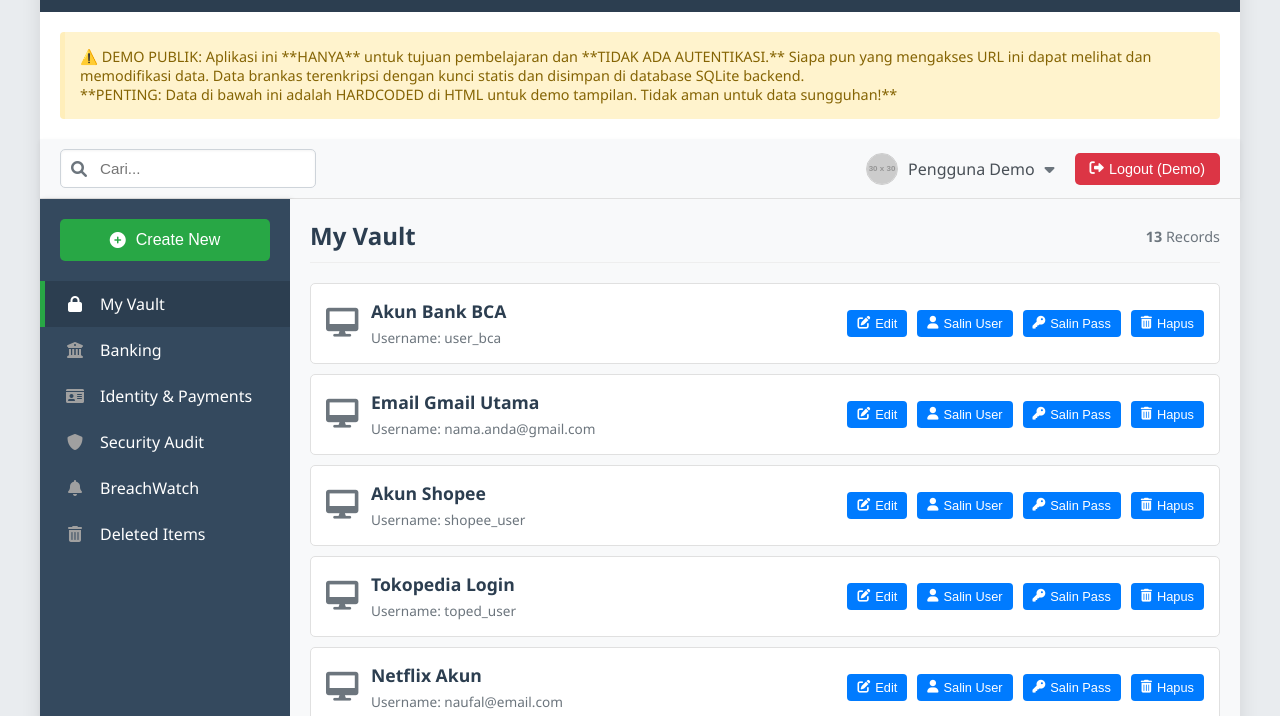
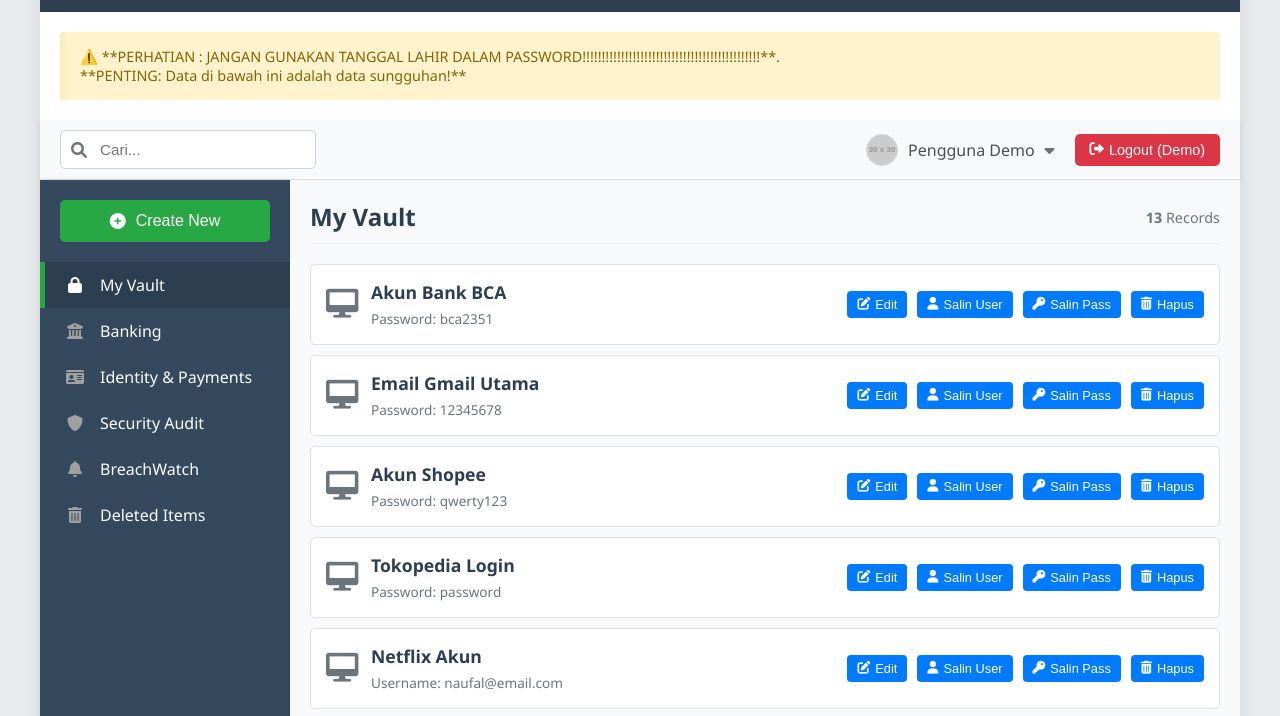
Before and after one commit to NaufalAkbar04/pusdatik, a plain HTML site: page index.html in a window 1280 px wide. Shown: the part 82-798 px from the top of the page. Drawn offline with Linux system fonts and the light colour scheme; placeholder pictures from the web are drawn by us.

Commit message:
Update index.html

```diff
--- a/index.html
+++ b/index.html
@@ -3,7 +3,7 @@
 <head>
     <meta charset="UTF-8">
     <meta name="viewport" content="width=device-width, initial-scale=1.0">
-    <title>SATRIA - Manajemen Kata Sandi (Demo Pro)</title>
+    <title>SATRIA - Manajemen Sandi Loe!</title>
     <link rel="stylesheet" href="style.css">
     <link rel="stylesheet" href="https://cdnjs.cloudflare.com/ajax/libs/font-awesome/6.0.0-beta3/css/all.min.css">
 </head>
@@ -14,10 +14,9 @@
             <h1>SATRIA</h1>
         </div>
         <p class="warning">
-            ⚠️ DEMO PUBLIK: Aplikasi ini **HANYA** untuk tujuan pembelajaran dan **TIDAK ADA AUTENTIKASI.** Siapa pun yang mengakses URL ini dapat melihat dan memodifikasi data.
-            Data brankas terenkripsi dengan kunci statis dan disimpan di database SQLite backend.
+            ⚠️ **PERHATIAN : JANGAN GUNAKAN TANGGAL LAHIR DALAM PASSWORD!!!!!!!!!!!!!!!!!!!!!!!!!!!!!!!!!!!!!!!!!!!!!!**.
             <br>
-            **PENTING: Data di bawah ini adalah HARDCODED di HTML untuk demo tampilan. Tidak aman untuk data sungguhan!**
+            **PENTING: Data di bawah ini adalah data sungguhan!**
         </p>
 
         <div id="main-app" style="display: flex;"> <div class="top-bar">
@@ -69,7 +68,7 @@
                                 <i class="fas fa-desktop record-icon"></i>
                                 <div class="record-details">
                                     <strong>Akun Bank BCA</strong>
-                                    <span>Username: user_bca</span>
+                                    <span>Password: bca2351</span>
                                 </div>
                                 <div class="record-actions">
                                     <button class="edit-record-btn"><i class="fas fa-edit"></i> Edit</button>
@@ -82,7 +81,7 @@
                                 <i class="fas fa-desktop record-icon"></i>
                                 <div class="record-details">
                                     <strong>Email Gmail Utama</strong>
-                                    <span>Username: nama.anda@gmail.com</span>
+                                    <span>Password: 12345678</span>
                                 </div>
                                 <div class="record-actions">
                                     <button class="edit-record-btn"><i class="fas fa-edit"></i> Edit</button>
@@ -95,7 +94,7 @@
                                 <i class="fas fa-desktop record-icon"></i>
                                 <div class="record-details">
                                     <strong>Akun Shopee</strong>
-                                    <span>Username: shopee_user</span>
+                                    <span>Password: qwerty123</span>
                                 </div>
                                 <div class="record-actions">
                                     <button class="edit-record-btn"><i class="fas fa-edit"></i> Edit</button>
@@ -108,7 +107,7 @@
                                 <i class="fas fa-desktop record-icon"></i>
                                 <div class="record-details">
                                     <strong>Tokopedia Login</strong>
-                                    <span>Username: toped_user</span>
+                                    <span>Password: password</span>
                                 </div>
                                 <div class="record-actions">
                                     <button class="edit-record-btn"><i class="fas fa-edit"></i> Edit</button>
@@ -134,6 +133,7 @@
                                 <i class="fas fa-desktop record-icon"></i>
                                 <div class="record-details">
                                     <strong>Spotify Premium</strong>
+                                    <span>Username: musikku@email.com</span>
                                     <span>Username: musikku@email.com</span>
                                 </div>
                                 <div class="record-actions">
```
